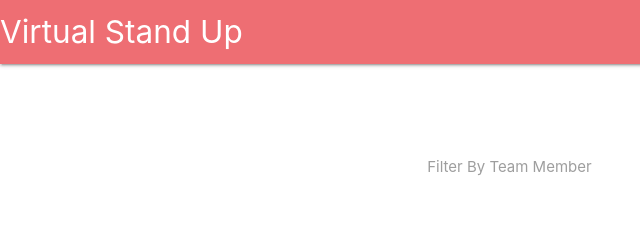
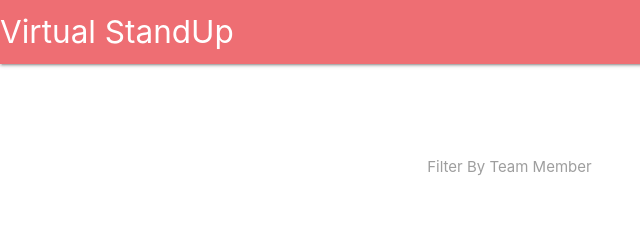
Before and after one commit to bng7/VirtualStandup, a website: page public/index.html in a window 1280 px wide. Shown: the top 240 px of the page, 0-640 px from the left. Drawn offline with nearby package versions, Linux system fonts and the light colour scheme; no server answers.

Commit message:
changed title

```diff
--- a/public/index.html
+++ b/public/index.html
@@ -18,7 +18,7 @@
   <section class="header">
     <nav>
       <div class="nav-wrapper">
-        <a href="#" class="brand-logo">Virtual Stand Up</a>
+        <a href="#" class="brand-logo">Virtual StandUp</a>
       </div>
     </nav>
   </section>
```
